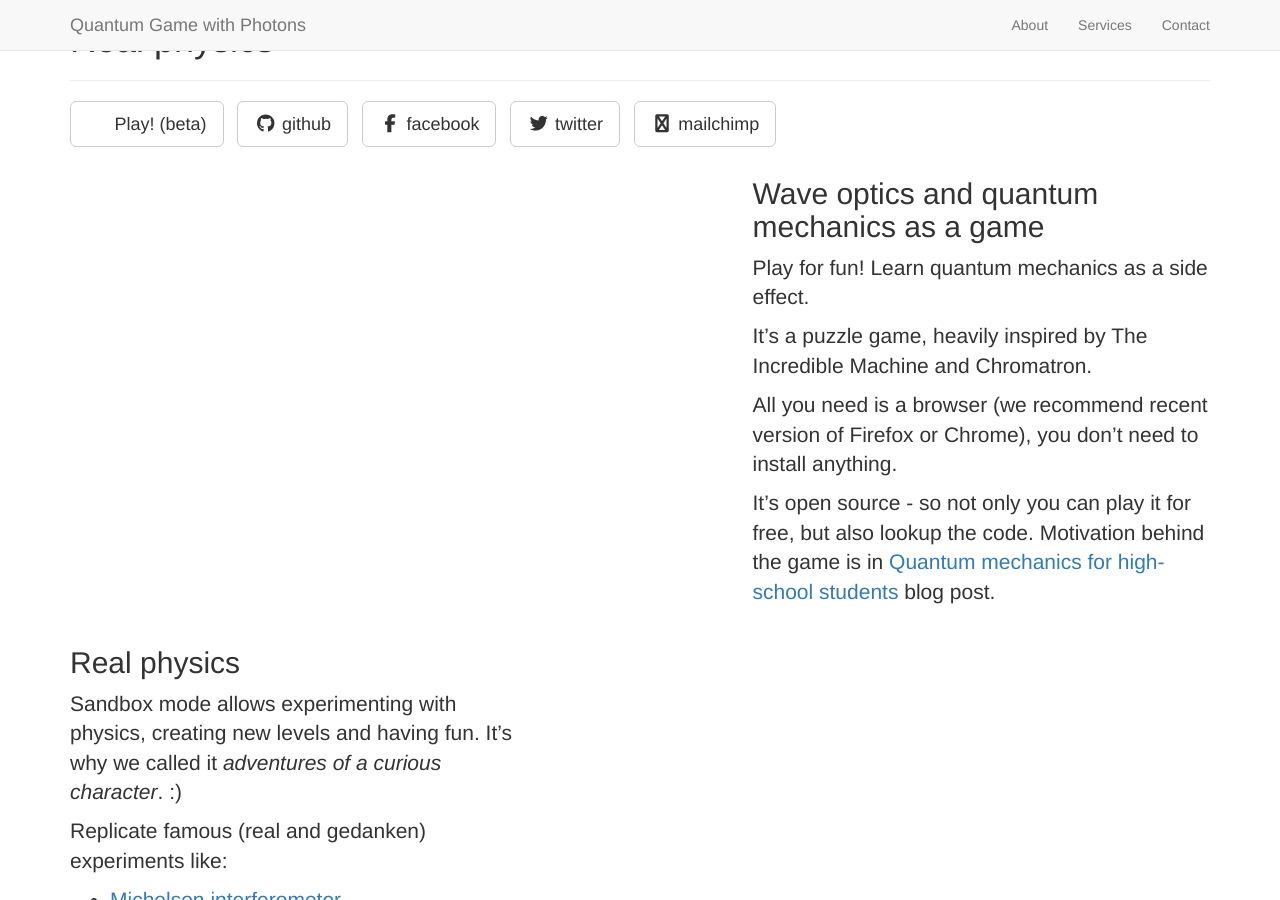
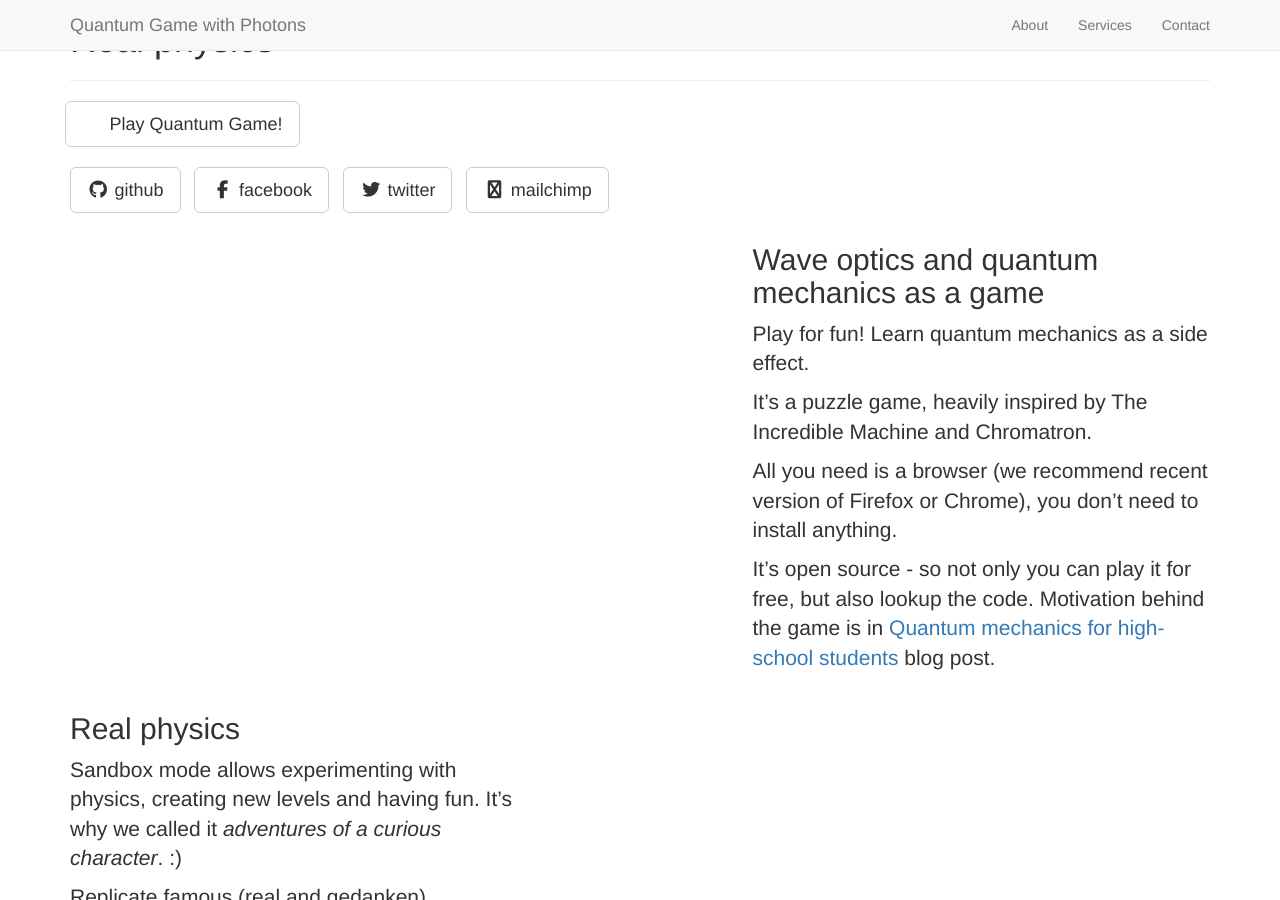
Before and after one commit to stared/old-quantum-landing, a Jekyll site: the page built from _posts/2014-09-22-services-2.markdown, in a window 1280 px wide and 900 px high. Built offline with Jekyll 4.4.1, drawn with Linux system fonts in a browser that asks for light colours; nearby versions of some CDN libraries; library files that are not in the unit come from our copies.

Commit message:
play button standing out

```diff
--- a/_config.yml
+++ b/_config.yml
@@ -24,8 +24,6 @@
 # ----------------------- #
 
 social:
-  - title: Play! (beta)
-    url: http://play.quantumgame.io
   - title: github
     url: https://github.com/stared/quantum-game
   - title: facebook
--- a/_includes/header.html
+++ b/_includes/header.html
@@ -43,6 +43,8 @@
 						<h3>{{ page.subTitle }}</h3>
 						<hr class="intro-divider">
 						<ul class="list-inline intro-social-buttons">
+              <a href="http://play.quantumgame.io" class="btn btn-default btn-lg"><i class="fa fa-fw"></i> <span class="network-name">Play Quantum Game!</span></a>
+              <br><br>
 							{% for social in site.social %}
 							<li>
 								<a href="{{ social.url }}" class="btn btn-default btn-lg"><i class="fa fa-{{ social.title }} fa-fw"></i> <span class="network-name">{{ social.title }}</span></a>
```
Also changed, not shown: _includes/contact.html (line endings or trailing spaces).
